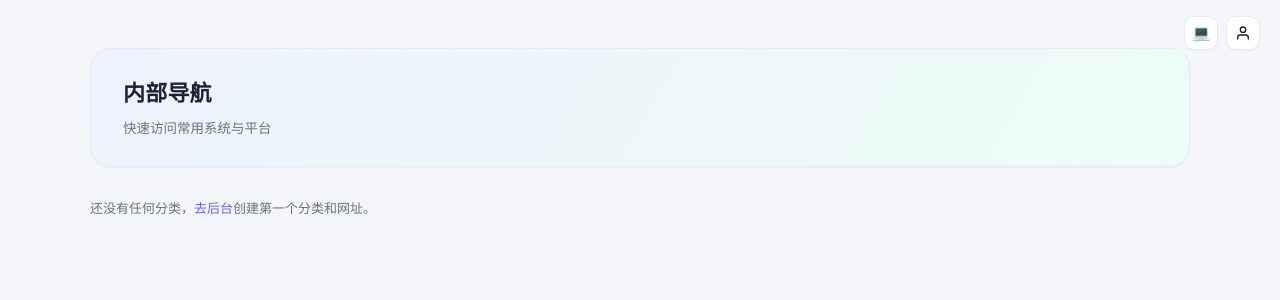
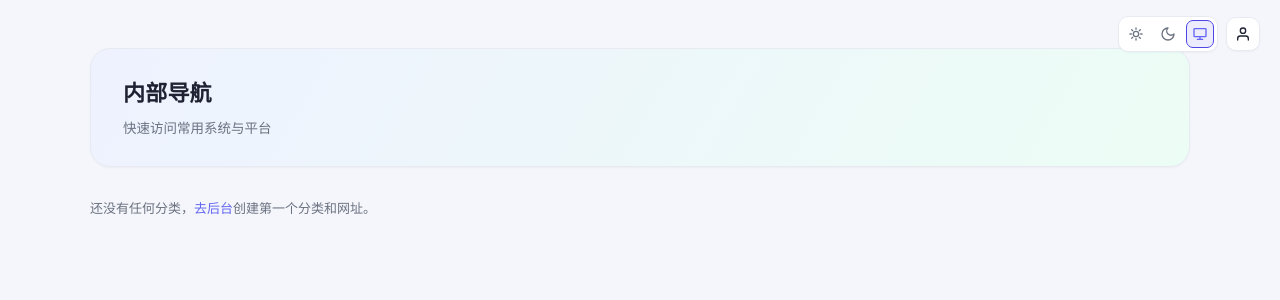
Before and after one commit to lewsuy/nav-portal, a Flask app: page / in a window 1280 px wide. Shown: the top 300 px of the page. Run offline with Flask 3, Linux system fonts and the light colour scheme; data that the repository does not hold is empty.

Commit message:
feat: 主题切换改为三图标按钮横排，移除下拉菜单

```diff
--- a/static/css/style.css
+++ b/static/css/style.css
@@ -261,69 +261,46 @@ a { color: inherit; text-decoration: none; }
 
 .topbar-icon-btn:hover { border-color: var(--accent-dim); color: var(--accent); box-shadow: var(--shadow-md); }
 
-/* ---------- 主题切换（下拉菜单） ---------- */
+/* ---------- 主题切换（三按钮横排） ---------- */
 
-.theme-dropdown { position: relative; }
-
-.theme-trigger {
-  width: 34px;
-  height: 34px;
-  display: flex;
+.theme-switcher {
+  display: inline-flex;
   align-items: center;
-  justify-content: center;
+  gap: 4px;
+  padding: 3px;
   border: 1px solid var(--border);
   border-radius: 10px;
   background: var(--panel);
-  color: var(--text);
-  font-size: 15px;
-  cursor: pointer;
   box-shadow: var(--shadow-sm);
   transition: border-color 0.15s, box-shadow 0.15s;
 }
 
-.theme-trigger:hover { border-color: var(--accent-dim); box-shadow: var(--shadow-md); }
+.theme-switcher:hover { border-color: var(--accent-dim); box-shadow: var(--shadow-md); }
 
-.theme-menu {
-  position: absolute;
-  top: calc(100% + 8px);
-  right: 0;
-  min-width: 150px;
-  background: var(--panel);
-  border: 1px solid var(--border);
-  border-radius: 12px;
-  padding: 6px;
-  box-shadow: var(--shadow-md);
-  display: none;
-  flex-direction: column;
-  gap: 2px;
-  z-index: 71;
+.theme-icon-btn {
+  width: 28px;
+  height: 28px;
+  display: inline-flex;
+  align-items: center;
+  justify-content: center;
+  border: 1px solid transparent;
+  border-radius: 7px;
+  background: transparent;
+  color: var(--text-dim);
+  cursor: pointer;
+  padding: 0;
+  transition: background 0.15s, color 0.15s, border-color 0.15s;
 }
 
-.theme-menu.open { display: flex; }
+.theme-icon-btn:hover { color: var(--text); background: var(--card-hover); }
 
-.theme-menu-item {
-  display: flex;
-  align-items: center;
-  gap: 8px;
-  padding: 7px 8px;
-  border: none;
-  border-radius: 8px;
-  background: transparent;
-  color: var(--text-dim);
-  font-size: 13px;
-  font-family: var(--font);
-  cursor: pointer;
-  text-align: left;
+.theme-icon-btn.active {
+  background: var(--accent-soft);
+  color: var(--accent);
+  border-color: var(--accent-dim);
 }
 
-.theme-menu-item:hover { background: var(--card-hover); color: var(--text); }
-.theme-menu-item.active { color: var(--accent); background: var(--accent-soft); }
-
-.theme-menu-icon { font-size: 13px; width: 16px; text-align: center; }
-.theme-menu-label { flex: 1; }
-
-.theme-check { opacity: 0; font-size: 12px; }
-.theme-menu-item.active .theme-check { opacity: 1; }
+.theme-icon-svg { display: block; }
 
 @media (max-width: 720px) {
   .topbar { top: 10px; right: 10px; }
--- a/static/js/theme.js
+++ b/static/js/theme.js
@@ -1,6 +1,5 @@
 (function () {
   var STORAGE_KEY = "nav-theme"; // 'light' | 'dark' | 'system'
-  var ICONS = { light: "☀️", dark: "🌙", system: "💻" };
 
   function systemTheme() {
     return window.matchMedia && window.matchMedia("(prefers-color-scheme: light)").matches
@@ -22,11 +21,8 @@
   }
 
   function syncUI(pref) {
-    document.querySelectorAll(".theme-menu-item").forEach(function (btn) {
+    document.querySelectorAll(".theme-icon-btn").forEach(function (btn) {
       btn.classList.toggle("active", btn.getAttribute("data-theme-option") === pref);
-    });
-    document.querySelectorAll(".theme-trigger-icon").forEach(function (icon) {
-      icon.textContent = ICONS[pref] || ICONS.system;
     });
   }
 
@@ -38,43 +34,16 @@
     syncUI(pref);
   }
 
-  function closeAllMenus() {
-    document.querySelectorAll(".theme-menu.open").forEach(function (menu) {
-      menu.classList.remove("open");
-    });
-    document.querySelectorAll('.theme-trigger[aria-expanded="true"]').forEach(function (trigger) {
-      trigger.setAttribute("aria-expanded", "false");
-    });
-  }
-
   document.addEventListener("DOMContentLoaded", function () {
     var pref = getPreference();
     syncUI(pref);
 
-    document.querySelectorAll(".theme-trigger").forEach(function (trigger) {
-      trigger.addEventListener("click", function (e) {
+    document.querySelectorAll(".theme-icon-btn").forEach(function (btn) {
+      btn.addEventListener("click", function (e) {
         e.stopPropagation();
-        var menu = trigger.parentElement.querySelector(".theme-menu");
-        var wasOpen = menu.classList.contains("open");
-        closeAllMenus();
-        if (!wasOpen) {
-          menu.classList.add("open");
-          trigger.setAttribute("aria-expanded", "true");
-        }
+        var opt = btn.getAttribute("data-theme-option");
+        if (opt) setPreference(opt);
       });
-    });
-
-    document.querySelectorAll(".theme-menu-item").forEach(function (item) {
-      item.addEventListener("click", function (e) {
-        e.stopPropagation();
-        setPreference(item.getAttribute("data-theme-option"));
-        closeAllMenus();
-      });
-    });
-
-    document.addEventListener("click", closeAllMenus);
-    document.addEventListener("keydown", function (e) {
-      if (e.key === "Escape") closeAllMenus();
     });
   });
 
--- a/templates/_theme_switcher.html
+++ b/templates/_theme_switcher.html
@@ -1,22 +1,27 @@
-<div class="theme-dropdown">
-  <button type="button" class="theme-trigger" id="themeTrigger" aria-haspopup="true" aria-expanded="false" title="主题">
-    <span class="theme-trigger-icon">☀️</span>
+<div class="theme-switcher" id="themeSwitcher">
+  <button type="button" class="theme-icon-btn" data-theme-option="light" aria-label="Light 主题" title="Light">
+    <svg class="theme-icon-svg" viewBox="0 0 24 24" width="16" height="16" fill="none" stroke="currentColor" stroke-width="2" stroke-linecap="round" stroke-linejoin="round" aria-hidden="true">
+      <path d="M12 12m-4 0a4 4 0 1 0 8 0a4 4 0 1 0 -8 0"></path>
+      <path d="M12 3l0 2"></path>
+      <path d="M12 19l0 2"></path>
+      <path d="M3 12l2 0"></path>
+      <path d="M19 12l2 0"></path>
+      <path d="M5.6 5.6l1.4 1.4"></path>
+      <path d="M17 17l1.4 1.4"></path>
+      <path d="M5.6 18.4l1.4 -1.4"></path>
+      <path d="M17 7l1.4 -1.4"></path>
+    </svg>
   </button>
-  <div class="theme-menu" id="themeMenu">
-    <button type="button" class="theme-menu-item" data-theme-option="light">
-      <span class="theme-menu-icon">☀️</span>
-      <span class="theme-menu-label">Light</span>
-      <span class="theme-check">✓</span>
-    </button>
-    <button type="button" class="theme-menu-item" data-theme-option="dark">
-      <span class="theme-menu-icon">🌙</span>
-      <span class="theme-menu-label">Dark</span>
-      <span class="theme-check">✓</span>
-    </button>
-    <button type="button" class="theme-menu-item" data-theme-option="system">
-      <span class="theme-menu-icon">💻</span>
-      <span class="theme-menu-label">System</span>
-      <span class="theme-check">✓</span>
-    </button>
-  </div>
+  <button type="button" class="theme-icon-btn" data-theme-option="dark" aria-label="Dark 主题" title="Dark">
+    <svg class="theme-icon-svg" viewBox="0 0 24 24" width="16" height="16" fill="none" stroke="currentColor" stroke-width="2" stroke-linecap="round" stroke-linejoin="round" aria-hidden="true">
+      <path d="M12 3a6 6 0 0 0 9 9 9 9 0 1 1 -9 -9"></path>
+    </svg>
+  </button>
+  <button type="button" class="theme-icon-btn" data-theme-option="system" aria-label="System 主题" title="System">
+    <svg class="theme-icon-svg" viewBox="0 0 24 24" width="16" height="16" fill="none" stroke="currentColor" stroke-width="2" stroke-linecap="round" stroke-linejoin="round" aria-hidden="true">
+      <rect x="3" y="4" width="18" height="12" rx="1"></rect>
+      <path d="M8 20h8"></path>
+      <path d="M12 16v4"></path>
+    </svg>
+  </button>
 </div>
```
Also changed, not shown: README.md.
